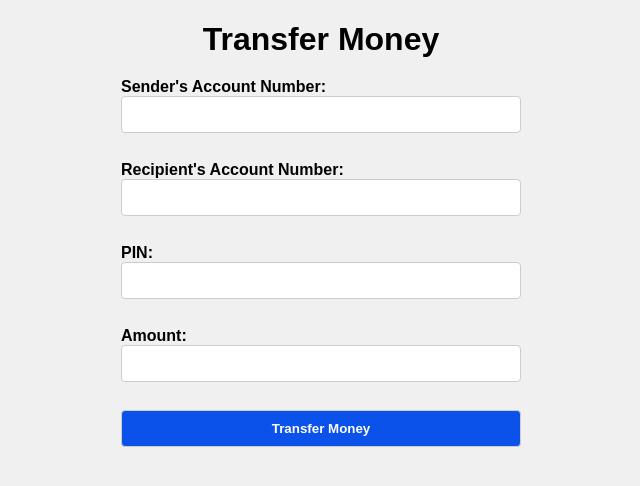
After one commit to kaushall007/Bank-Management-System, a Flask app: page /send_funds in a window 1280 px wide. The commit adds this page. Shown: the top 486 px of the page, without its empty margins (319-959 px from the left). Run offline with Flask 3, Linux system fonts and the light colour scheme.

Commit message:
add new features

```diff
--- a/app.py
+++ b/app.py
@@ -101,15 +101,89 @@ def getAccountByAccNo(accNo):
     return None
 
 #dashboard features functions
-@app.route('/deposit_funds', methods=['GET', 'POST'])
-def deposit_funds():
+@app.route('/send_funds', methods=['GET', 'POST'])
+def send_funds():
     if request.method == 'POST':
+        sender_accNo = request.form.get('sender_accNo')
+        recipient_accNo = request.form.get('recipient_accNo')
+        pin = request.form.get("pin")
+        amount = int(request.form.get('amount'))
+        accounts = readAccountsFromCSV()
+        sender_account = None
+        recipient_account = None
+        for account in accounts:
+            if account.accNo == sender_accNo and account.pin == pin:
+                sender_account = account
+            elif account.accNo == recipient_accNo:
+                recipient_account = account
 
-        amount = int(request.form.get('amount'))
-        account = Account()
-        account.deposit += amount
-        return redirect(url_for('dashboard'))
-    return render_template('deposit_funds.html')
+        if sender_account and recipient_account:
+            sender_deposit = int(sender_account.deposit)
+            if sender_deposit >= amount:
+                sender_account.deposit = str(sender_deposit - amount)
+                recipient_account.deposit = str(int(recipient_account.deposit) + amount)
+                update_account_balances(sender_account, recipient_account)
+
+                # Write transaction data to CSV
+                write_transaction_to_csv(sender_accNo, recipient_accNo, amount)
+
+                return render_template('dashboard.html')
+            else:
+                return "Insufficient balance"
+        else:
+            return "Invalid sender or recipient account number"
+
+    return render_template('send_funds.html')
+
+
+def write_transaction_to_csv(sender_accNo, recipient_accNo, amount):
+    transaction_data = [time.ctime(), sender_accNo, recipient_accNo, str(amount)]
+    with open('transactions.csv', mode='a', newline='') as file:
+        writer = csv.writer(file)
+        writer.writerow(transaction_data)
+
+
+
+
+
+def update_account_balances(sender_account, recipient_account):
+    file_path = 'accounts.csv'
+    temp_file_path = 'temp_accounts.csv'
+    with open(file_path, mode='r') as file, open(temp_file_path, mode='w', newline='') as temp_file:
+        reader = csv.reader(file)
+        writer = csv.writer(temp_file)
+        for row in reader:
+            if row[0] == sender_account.accNo:
+                row[-1] = str(sender_account.deposit)
+            elif row[0] == recipient_account.accNo:
+                row[-1] = str(recipient_account.deposit)
+            writer.writerow(row)
+    os.replace(temp_file_path, file_path)
+
+
+
+@app.route('/transaction_history')
+def transaction_history():
+    transactions = read_transactions_from_csv()  # Retrieve transaction history data
+    return render_template('transaction_history.html', transactions=transactions)
+
+def read_transactions_from_csv():
+    transactions = []
+    file_path = 'transactions.csv'  # Assuming transactions are stored in a file named transactions.csv
+    if os.path.exists(file_path):
+        with open(file_path, mode='r') as file:
+            reader = csv.reader(file)
+            for row in reader:
+                # Assuming the structure of each row is [date, sender_accNo, recipient_accNo, amount]
+                transaction = {
+                    'date': row[0],
+                    'sender_accNo': row[1],
+                    'recipient_accNo': row[2],
+                    'amount': row[3]
+                }
+                transactions.append(transaction)
+    return transactions
+
 
 
 @app.route('/withdraw_funds', methods=['GET', 'POST'])
@@ -157,5 +231,16 @@ def readAccountsFromCSV():
                     print(f"Invalid row: {row}")
     return accounts
 
+
+
+##logout
+@app.route('/logout')
+def logout():
+    # Clear session data or perform any other logout-related tasks
+    # For example, if you're using Flask-Login, you can call logout_user()
+
+    # Redirect the user to the login page
+    return redirect(url_for('login'))
+
 if __name__ == '__main__':
     app.run(debug=True)
--- /dev/null
+++ b/static/send_funds.css
@@ -0,0 +1,60 @@
+/* send_funds.css */
+
+body {
+    font-family: Arial, sans-serif;
+    margin: 0;
+    padding: 0;
+    background-color: #f0f0f0;
+}
+
+.container {
+    width: 80%;
+    margin: auto;
+    background-color: #fff;
+    padding: 20px;
+    border-radius: 8px;
+    box-shadow: 0 0 10px rgba(0, 0, 0, 0.1);
+}
+
+h1 {
+    text-align: center;
+    margin-bottom: 20px;
+}
+
+form {
+    max-width: 400px;
+    margin: auto;
+}
+
+label {
+    font-weight: bold;
+}
+
+input[type="text"],
+input[type="password"],
+input[type="number"],
+button[type="submit"] {
+    width: 100%;
+    padding: 10px;
+    margin-bottom: 10px;
+    border: 1px solid #ccc;
+    border-radius: 4px;
+    box-sizing: border-box;
+}
+
+button[type="submit"] {
+    background-color: #0b52eb;
+    color: #fff;
+    font-weight: bold;
+    cursor: pointer;
+}
+
+button[type="submit"]:hover {
+    background-color: #1549b8b7;
+}
+
+.error-message {
+    color: #ff0000;
+    font-weight: bold;
+    margin-top: 10px;
+}
--- a/templates/check_balance.html
+++ b/templates/check_balance.html
@@ -7,6 +7,7 @@
     <link rel="stylesheet" href="{{ url_for('static', filename='check_balance.css') }}">
 </head>
 <body>
+
     <div class="container">
         <h1>Check Balance</h1>
         <form action="/check_balance" method="POST">
--- /dev/null
+++ b/templates/send_funds.html
@@ -0,0 +1,31 @@
+<!DOCTYPE html>
+<html lang="en">
+<head>
+    <meta charset="UTF-8">
+    <meta name="viewport" content="width=device-width, initial-scale=1.0">
+    <link rel="stylesheet" href="{{ url_for('static', filename='send_funds.css') }}">
+    <title>Send Funds</title>
+    <!-- Include any necessary CSS stylesheets -->
+</head>
+<body>
+    <h1>Transfer Money</h1>
+
+    <form action="/send_funds" method="POST">
+        <label for="sender_accNo">Sender's Account Number:</label>
+        <input type="text" id="sender_accNo" name="sender_accNo" required><br><br>
+        <label for="recipient_accNo">Recipient's Account Number:</label>
+        <input type="text" id="recipient_accNo" name="recipient_accNo" required><br><br>
+        <label for="pin">PIN:</label>
+        <input type="password" id="pin" name="pin" required><br><br>
+        <label for="amount">Amount:</label>
+        <input type="number" id="amount" name="amount" required><br><br>
+        <button type="submit">Transfer Money</button>
+    </form>
+    {% if balance is defined %}
+        <p>Transfer Money Successfully {{ recipient_account.name }}</p>
+        {% endif %}
+        {% if error_message %}
+        <p class="error-message">{{ error_message }}</p>
+        {% endif %}
+</body>
+</html>
--- /dev/null
+++ b/transactions.csv
@@ -0,0 +1 @@
+Thu Apr 11 16:02:19 2024,4213102249,4211775270,500
```
Also changed, not shown: accounts.csv (+4 -3 lines), templates/dashboard.html (+5 -4 lines), templates/deposit_funds.html (deleted, +0 -19 lines), templates/login.html (+1 -20 lines), templates/transaction_history.html (added, +25 -0 lines).
